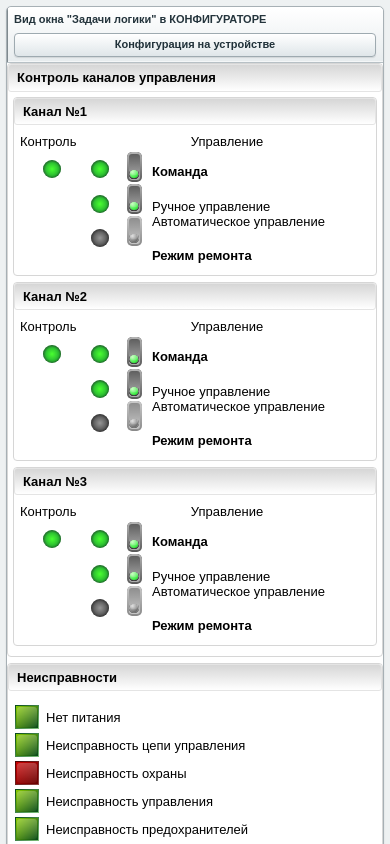
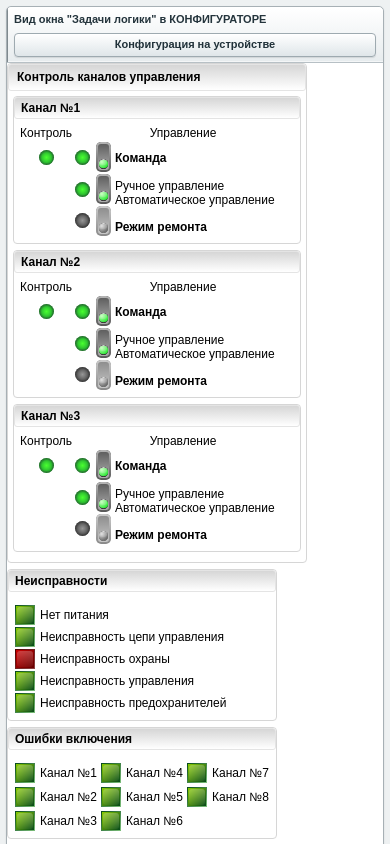
Before and after one commit to medzviadziou/simulator-gorsvet, a React (Vite) app: page / in a window 390 px wide. Shown: the top 844 px of the page. Built offline with nearby package versions, Linux system fonts and the light colour scheme.

Commit message:
Match mobile fault panel layout

```diff
--- a/src/components/configurator/configurator.scss
+++ b/src/components/configurator/configurator.scss
@@ -113,9 +113,9 @@
     width: 100%;
     min-width: 0;
     flex-direction: column;
-    align-items: stretch;
+    align-items: flex-start;
     gap: 6px;
-    font-size: 13px;
+    font-size: 12px;
 
     &__column {
       display: contents;
@@ -152,6 +152,18 @@
 
     .time-config {
       order: 6;
+    }
+
+    &__panel--faults,
+    &__panel--start-errors,
+    &__panel--fuse-errors {
+      width: 270px;
+      max-width: 100%;
+    }
+
+    &__panel--control {
+      width: 300px;
+      max-width: 100%;
     }
 
     &__channels {
@@ -194,44 +206,39 @@
     }
 
     &__channel-block .channel {
-      width: 100%;
-      max-width: 390px;
+      width: 290px;
+      max-width: 100%;
       margin: 0 auto;
-      grid-template-rows: 20px 118px;
-      grid-template-columns: 72px 34px 38px minmax(0, 1fr);
-      font-size: 13px;
-    }
-
-    &__channel-block .channel .lightning {
-      width: 18px;
-      height: 18px;
+      grid-template-rows: 16px 96px;
+      grid-template-columns: 52px 20px 23px 1fr;
+      font-size: 12px;
     }
 
     &__fault {
-      min-height: 26px;
-      font-size: 13px;
+      min-height: 0;
+      font-size: 12px;
     }
 
     &__fault .alarm {
-      width: 24px;
-      height: 24px;
-      margin-right: 7px;
+      width: 20px;
+      height: 20px;
+      margin-right: 5px;
     }
 
     &__fault .alarm__wrapper {
-      height: 24px;
+      height: 20px;
     }
 
     &__fault-list--grid {
-      grid-auto-flow: row;
-      grid-template-columns: repeat(2, minmax(0, 1fr));
-      grid-template-rows: none;
-      gap: 2px 10px;
+      grid-auto-flow: column;
+      grid-template-columns: 1fr 1fr 1fr;
+      grid-template-rows: repeat(3, auto);
+      gap: 0;
     }
 
     &__panel-title {
-      padding: 5px 8px;
-      font-size: 13px;
+      padding: 3px 6px;
+      font-size: 12px;
     }
   }
 }
@@ -239,7 +246,7 @@
 @media (max-width: 420px) {
   .configurator {
     &__channel-block .channel {
-      grid-template-columns: 64px 32px 36px minmax(0, 1fr);
+      grid-template-columns: 52px 20px 23px 1fr;
     }
   }
 }
```
